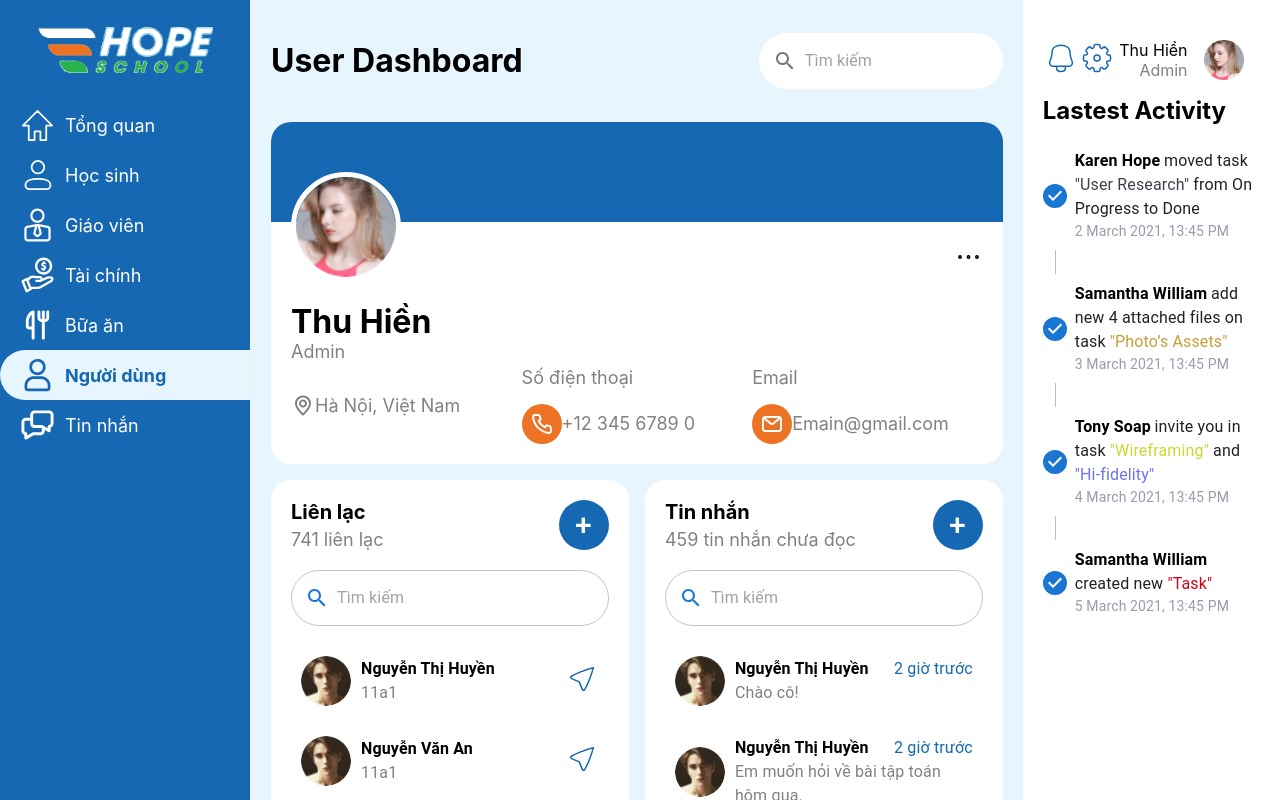
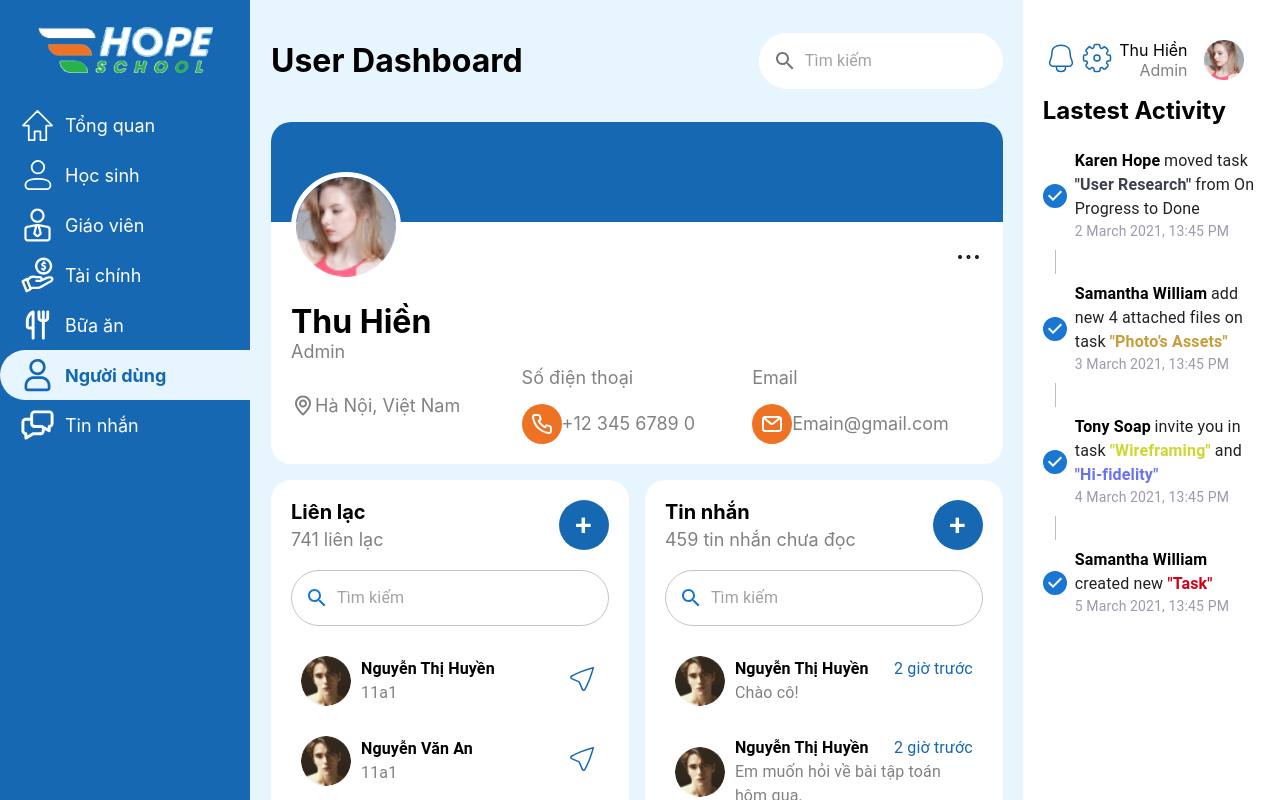
Before and after one commit to TalJa1/web-huybao, a React (Create React App) app: page /users in a window 1280 px wide. Built offline with nearby package versions, Linux system fonts and the light colour scheme.

Commit message:
Enhance label rendering in UserRightRendering: make labels bold for better visibility

```diff
--- a/src/components/user/UserRightRendering.tsx
+++ b/src/components/user/UserRightRendering.tsx
@@ -36,7 +36,7 @@ const Main: React.FC = () => {
           const labelWithColor = restOfLabel.replace(
             /"(.*?)"/g,
             (match, p1) =>
-              `<span style="color: ${getRandomColor()}">"${p1}"</span>`
+              `<span style="color: ${getRandomColor()}; font-weight: bold;">"${p1}"</span>`
           );
 
           return (
```
